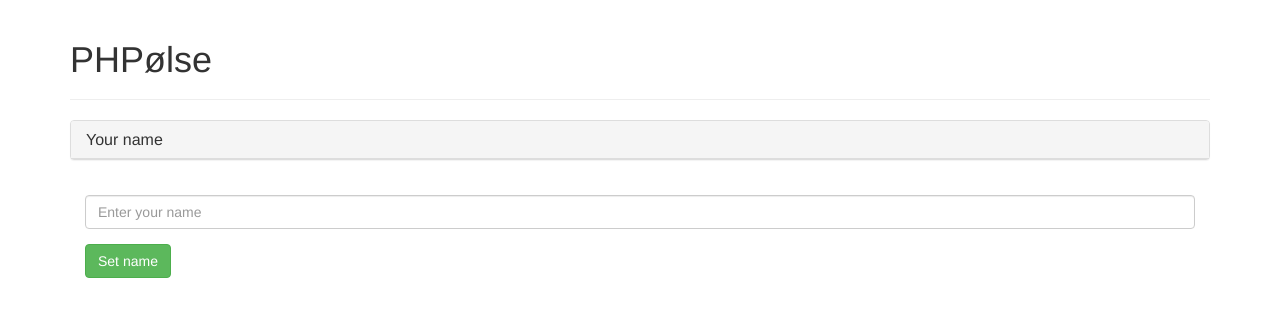
After one commit to Sthing/PHPoelse, a PHP site: template templates/index.twig in a window 1280 px wide. The commit adds this page. Shown: the top 317 px of the page. Run offline with PHP 8.4, Linux system fonts and the light colour scheme; the template is opened without the code that fills it, so the values that code supplies are empty; some libraries are stand-ins or nearby versions.

Commit message:
Moved name to own file

```diff
--- a/templates/board.twig
+++ b/templates/board.twig
@@ -3,6 +3,7 @@
 {% block title %}Lobby{% endblock %}
 
 {% block content %}
+<div class="container">
 	<div class="page-header">
 		<h1>PHPølse - Game #{{ gameId }}</h1>
 	</div>
@@ -32,8 +33,8 @@
 			<div class="tile tile-{{ playerTile.type }} draggable" data-id="{{ playerTile.id }}"></div>
 		{% endfor %}
 	</div>
+</div>
 
-	<br />
 	<script type="text/javascript">
 		$(function () {
 			board.init();
--- /dev/null
+++ b/templates/index.twig
@@ -0,0 +1,27 @@
+{% extends "layout.twig" %}
+
+{% block title %}Enter name{% endblock %}
+
+{% block content %}
+<div class="container">
+	<div class="page-header">
+		<h1>PHPølse</h1>
+	</div>
+
+	<div class="panel panel-default">
+		<div class="panel-heading">
+			<h3 class="panel-title">Your name</div>
+		</div>
+		<div class="panel-body">
+			<form action="/player/create" method="post">
+				<div class="form-group">
+					<input type="text" class="form-control" name="alias" value="" placeholder="Enter your name" />
+				</div>
+				<div class="form-group">
+					<button type="submit" class="btn btn-success">Set name</button>
+				</div>
+			</form>
+		</div>
+	</div>
+</div>
+{% endblock %}
```
Also changed, not shown: templates/lobby.twig (+3 -16 lines).
